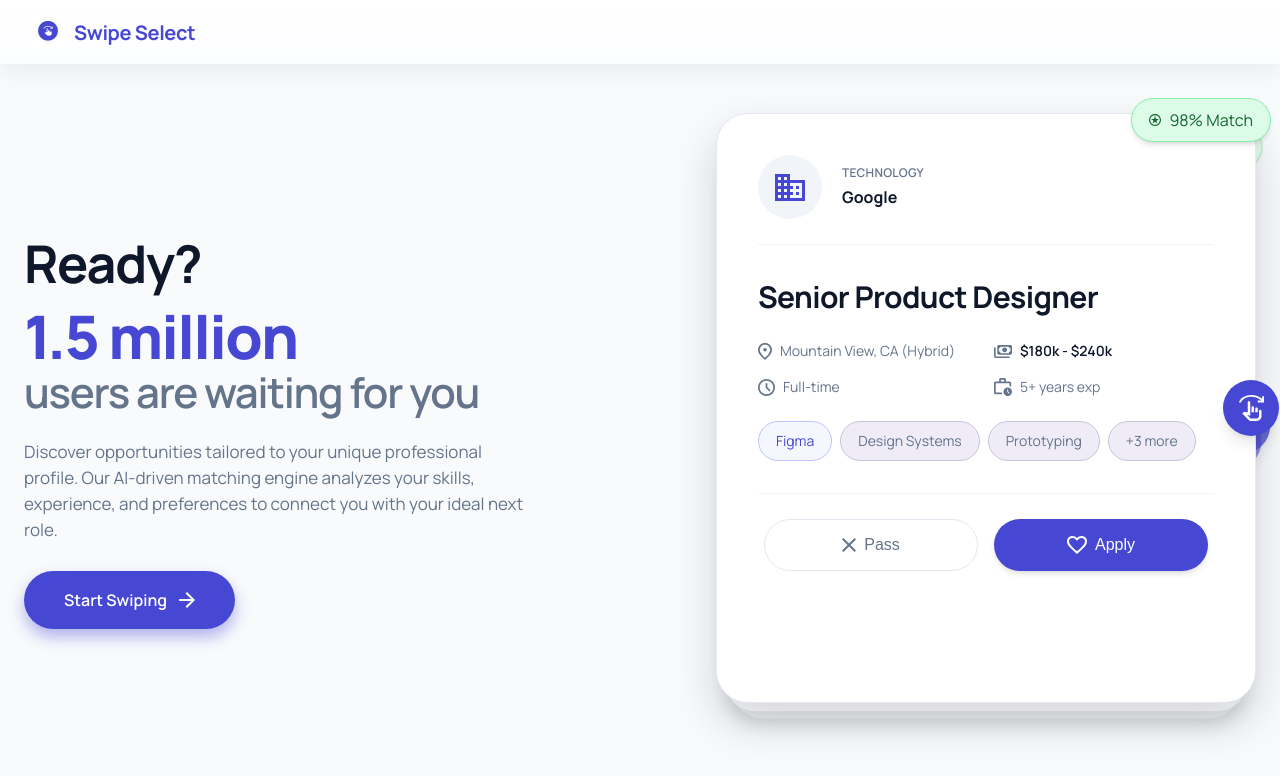
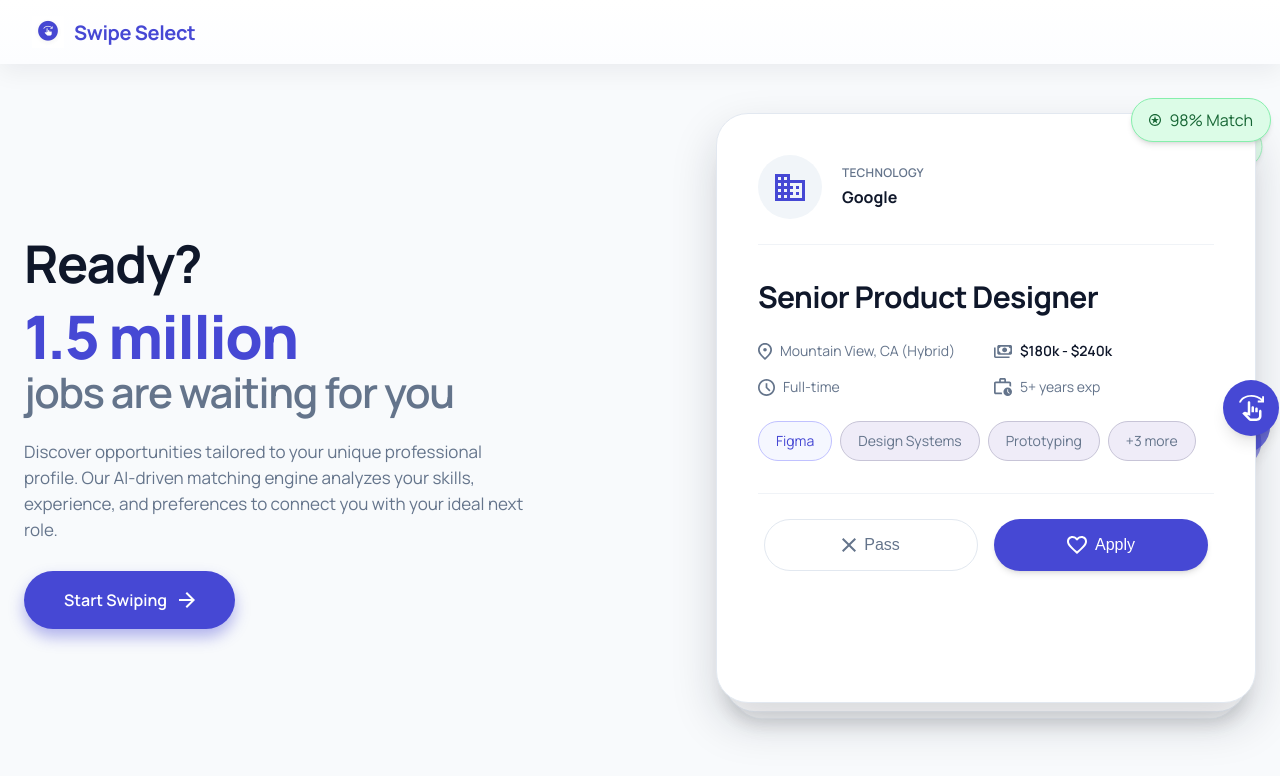
Before and after one commit to Swipe-Select/Swipe-Select-Frontend-Web, a React (Vite) app: page / in a window 1280 px wide. Shown: the top 776 px of the page. Built offline with nearby package versions, Linux system fonts and the light colour scheme; no server answers.

Commit message:
Update welcome subtitle to reference jobs
Change the welcome page subtitle from "users are waiting for you" to "jobs are waiting for you" to better reflect the app's focus on job opportunities.

```diff
--- a/src/pages/WelcomePage.tsx
+++ b/src/pages/WelcomePage.tsx
@@ -226,7 +226,7 @@ export function WelcomePage() {
         <section className="welcome-copy" aria-label="Intro">
           <h1 className="welcome-title">Ready?</h1>
           <p className="welcome-highlight">1.5 million</p>
-          <p className="welcome-subtitle">users are waiting for you</p>
+          <p className="welcome-subtitle">jobs are waiting for you</p>
 
           <p className="welcome-description">
             Discover opportunities tailored to your unique professional profile. Our
```
